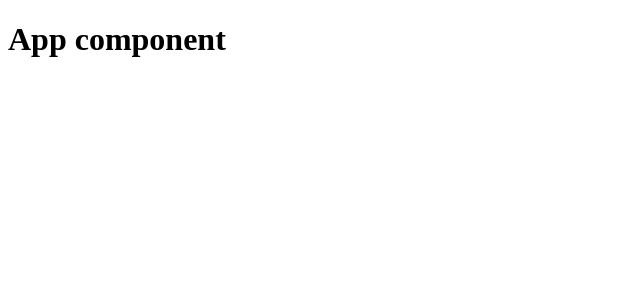
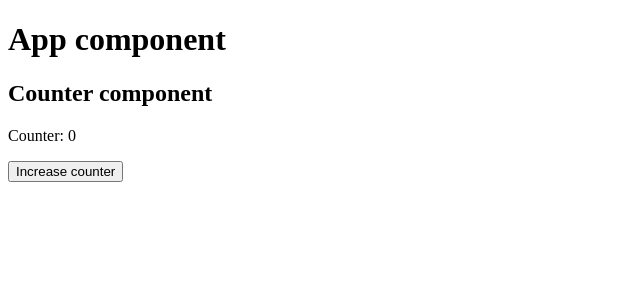
Before and after one commit to xauroxs/study-vue, a Vue app in the folder vuex-4/: page / in a window 1280 px wide. Shown: the top 300 px of the page, without its empty margins (0-640 px from the left). Built offline with nearby package versions, Linux system fonts and the light colour scheme.

Commit message:
create simple example of vuex store

```diff
--- a/vuex-4/src/App.vue
+++ b/vuex-4/src/App.vue
@@ -1,9 +1,13 @@
 <template>
   <h1>App component</h1>
+  <Counter />
 </template>
 
 <script>
+import Counter from "./components/Counter.vue";
+
 export default {
   name: "App",
+  components: { Counter },
 };
 </script>
--- /dev/null
+++ b/vuex-4/src/components/Counter.vue
@@ -0,0 +1,21 @@
+<template>
+  <h2>Counter component</h2>
+  <p>Counter: {{ count }}</p>
+  <button @click="increment">Increase counter</button>
+</template>
+
+<script>
+export default {
+  name: "Counter",
+  methods: {
+    increment() {
+      this.$store.commit("increment");
+    },
+  },
+  computed: {
+    count() {
+      return this.$store.state.count;
+    },
+  },
+};
+</script>
--- /dev/null
+++ b/vuex-4/src/store/index.js
@@ -0,0 +1,16 @@
+import { createStore } from "vuex";
+
+const store = createStore({
+  state() {
+    return {
+      count: 0,
+    };
+  },
+  mutations: {
+    increment(state) {
+      state.count++;
+    },
+  },
+});
+
+export default store;
```
Also changed, not shown: vuex-4/src/main.js (+7 -1 lines).
